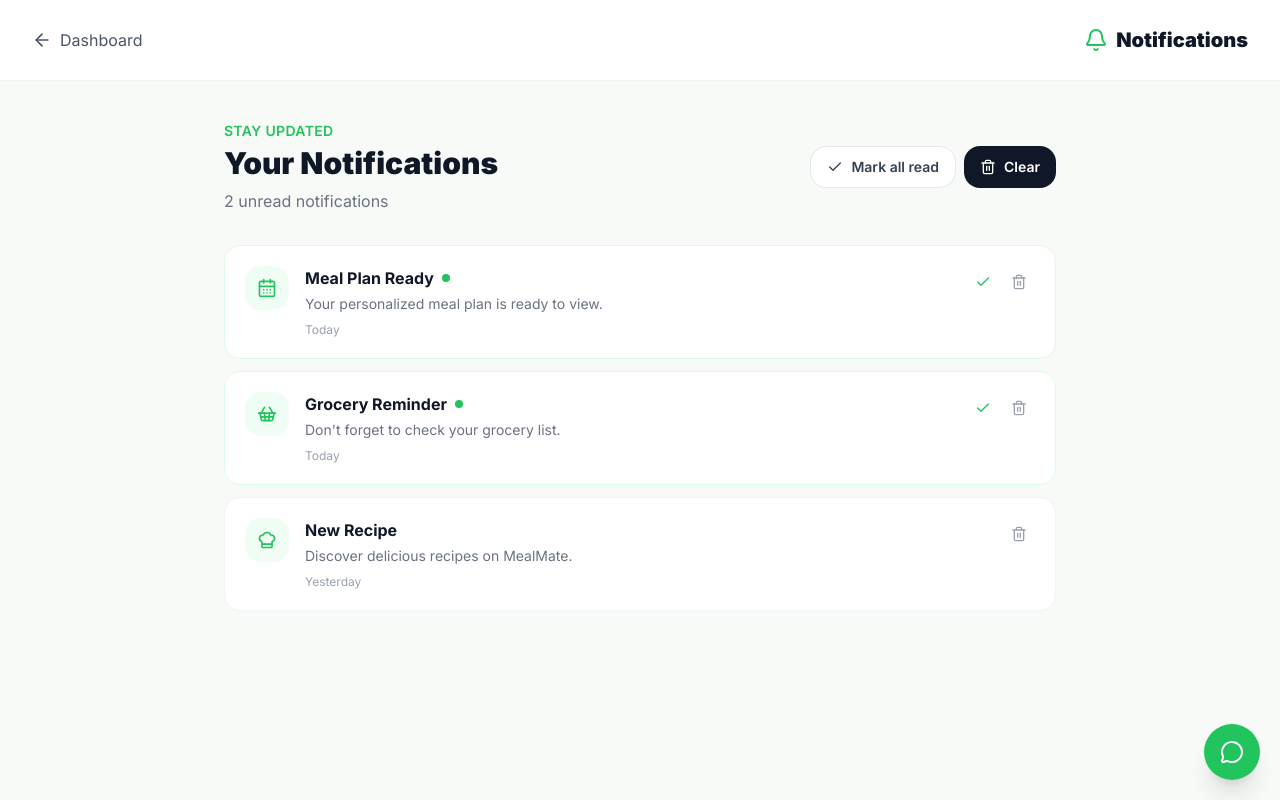
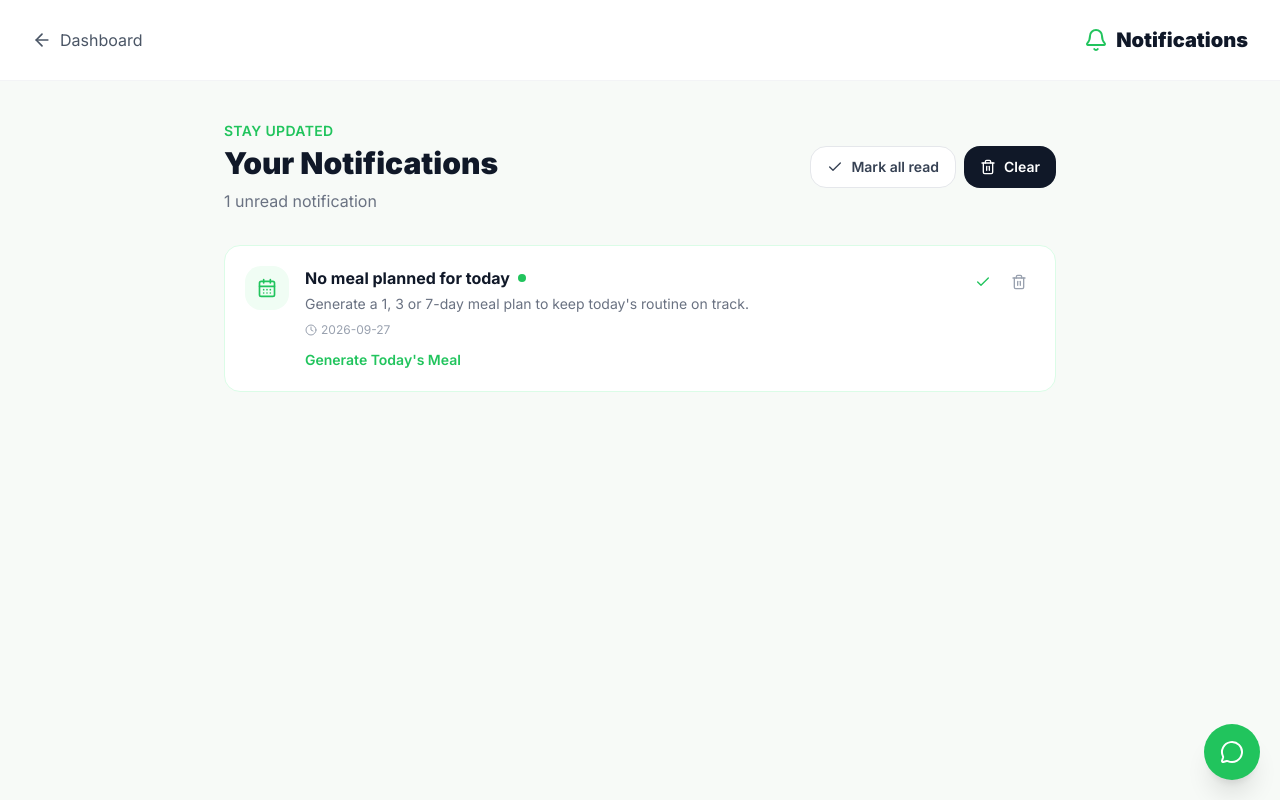
Before and after one commit to savani21/MealMate, a React (Vite) app in the folder frontend/: page /notifications in a window 1280 px wide. Built offline with nearby package versions, Linux system fonts and the light colour scheme.

Commit message:
Make notifications dynamic from today's meal plan

```diff
--- a/frontend/src/pages/Notifications.jsx
+++ b/frontend/src/pages/Notifications.jsx
@@ -1,4 +1,4 @@
-import { useEffect, useState } from "react";
+import { useEffect, useMemo, useState } from "react";
 import { useLocation } from "wouter";
 import { useAuth } from "@/context/AuthContext";
 import {
@@ -10,321 +10,266 @@ import {
   ShoppingBasket,
   ChefHat,
   Info,
+  Clock,
 } from "lucide-react";
+
+const MEAL_TIMES = {
+  breakfast: { label: "Breakfast", time: "8:00 AM", minutes: 480 },
+  lunch: { label: "Lunch", time: "1:00 PM", minutes: 780 },
+  snack: { label: "Snack", time: "4:00 PM", minutes: 960 },
+  dinner: { label: "Dinner", time: "7:00 PM", minutes: 1140 },
+};
+
+const mealOrder = ["breakfast", "lunch", "snack", "dinner"];
+
+function localDateKey(date = new Date()) {
+  const year = date.getFullYear();
+  const month = String(date.getMonth() + 1).padStart(2, "0");
+  const day = String(date.getDate()).padStart(2, "0");
+  return `${year}-${month}-${day}`;
+}
+
+function getPlanDayForToday(plan, now = new Date()) {
+  if (!plan?.createdAt || !Array.isArray(plan.meals)) return null;
+
+  const start = new Date(plan.createdAt);
+  const today = new Date(now.getFullYear(), now.getMonth(), now.getDate());
+  const startDay = new Date(start.getFullYear(), start.getMonth(), start.getDate());
+  const difference = Math.floor((today - startDay) / 86400000);
+
+  if (difference < 0 || difference >= Number(plan.duration)) return null;
+  return plan.meals[difference] || null;
+}
+
+function getMealStatus(mealKey, now = new Date()) {
+  const currentMinutes = now.getHours() * 60 + now.getMinutes();
+  const start = MEAL_TIMES[mealKey].minutes;
+  const nextIndex = mealOrder.indexOf(mealKey) + 1;
+  const nextMeal = mealOrder[nextIndex];
+  const end = nextMeal ? MEAL_TIMES[nextMeal].minutes : 22 * 60;
+
+  if (currentMinutes >= start && currentMinutes < end) return "current";
+  if (currentMinutes < start) return "upcoming";
+  return "past";
+}
 
 export default function Notifications() {
   const [, setLocation] = useLocation();
   const { user } = useAuth();
+  const [notifications, setNotifications] = useState([]);
+  const [mealPlans, setMealPlans] = useState([]);
+  const [now, setNow] = useState(new Date());
+  const [loading, setLoading] = useState(true);
 
-  const notificationStorageKey = `mealMateNotifications:${
-    user?._id || user?.email || "guest"
-  }`;
+  const notificationStorageKey = `mealMateNotifications:${user?._id || user?.email || "guest"}`;
 
-  const defaultNotifications = [
-    {
-      id: 1,
-      type: "meal",
-      title: "Meal Plan Ready",
-      message: "Your personalized meal plan is ready to view.",
-      time: "Today",
-      read: false,
-    },
-    {
-      id: 2,
-      type: "grocery",
-      title: "Grocery Reminder",
-      message: "Don't forget to check your grocery list.",
-      time: "Today",
-      read: false,
-    },
-    {
-      id: 3,
-      type: "recipe",
-      title: "New Recipe",
-      message: "Discover delicious recipes on MealMate.",
-      time: "Yesterday",
-      read: true,
-    },
-  ];
+  useEffect(() => {
+    const timer = setInterval(() => setNow(new Date()), 30000);
+    return () => clearInterval(timer);
+  }, []);
 
-  const [notifications, setNotifications] = useState(() => {
+  useEffect(() => {
+    const loadData = async () => {
+      try {
+        const token = localStorage.getItem("token");
+        if (!token) return;
+
+        const response = await fetch("http://localhost:5000/api/meal-plans", {
+          headers: { Authorization: `Bearer ${token}` },
+        });
+
+        if (!response.ok) throw new Error("Failed to load meal plans");
+        const data = await response.json();
+        setMealPlans(data.mealPlans || []);
+      } catch (error) {
+        console.error("Notification data error:", error);
+      } finally {
+        setLoading(false);
+      }
+    };
+
+    loadData();
+  }, [user]);
+
+  const todayPlan = useMemo(() => {
+    return mealPlans
+      .filter((plan) => !plan.isArchived && getPlanDayForToday(plan, now))
+      .sort((a, b) => new Date(b.createdAt) - new Date(a.createdAt))[0] || null;
+  }, [mealPlans, now]);
+
+  const todayMeals = useMemo(() => getPlanDayForToday(todayPlan, now), [todayPlan, now]);
+
+  useEffect(() => {
+    if (loading) return;
+
+    let stored = [];
     try {
-      const stored = localStorage.getItem(notificationStorageKey);
-
-      if (stored) {
-        const parsed = JSON.parse(stored);
-
-        if (Array.isArray(parsed)) {
-          return parsed;
-        }
-      }
+      const parsed = JSON.parse(localStorage.getItem(notificationStorageKey) || "[]");
+      stored = Array.isArray(parsed) ? parsed : [];
     } catch (error) {
-      console.error("Failed to load notifications:", error);
+      console.error("Failed to read notifications:", error);
     }
 
-    return defaultNotifications;
-  });
+    const todayKey = localDateKey(now);
+    const dynamic = [];
+
+    if (todayPlan && todayMeals) {
+      const currentOrUpcoming = mealOrder.find((mealKey) => {
+        const status = getMealStatus(mealKey, now);
+        return status === "current" || status === "upcoming";
+      });
+
+      if (currentOrUpcoming) {
+        const info = MEAL_TIMES[currentOrUpcoming];
+        const status = getMealStatus(currentOrUpcoming, now);
+        dynamic.push({
+          id: `today-${todayPlan._id}-${todayKey}-${currentOrUpcoming}`,
+          type: "meal",
+          title: status === "current" ? `${info.label} time` : `${info.label} is coming up`,
+          message: `${todayMeals[currentOrUpcoming] || "Your planned meal"} is scheduled for ${info.time}.`,
+          time: info.time,
+          read: false,
+          dynamic: true,
+        });
+      }
+
+      dynamic.push({
+        id: `plan-${todayPlan._id}-${todayKey}`,
+        type: "meal",
+        title: "Today's meal plan",
+        message: `Day ${todayPlan.meals.indexOf(todayMeals) + 1} of your ${todayPlan.duration}-day plan is ready.`,
+        time: todayKey,
+        read: false,
+        dynamic: true,
+      });
+    } else {
+      dynamic.push({
+        id: `no-plan-${todayKey}`,
+        type: "meal",
+        title: "No meal planned for today",
+        message: "Generate a 1, 3 or 7-day meal plan to keep today's routine on track.",
+        time: todayKey,
+        read: false,
+        dynamic: true,
+        action: "generate",
+      });
+    }
+
+    const dynamicIds = new Set(dynamic.map((item) => item.id));
+    const retainedStored = stored.filter((item) => !item.dynamic || dynamicIds.has(item.id));
+    const merged = dynamic.map((item) => {
+      const existing = retainedStored.find((storedItem) => storedItem.id === item.id);
+      return existing ? { ...item, read: existing.read } : item;
+    });
+
+    const otherStored = retainedStored.filter((item) => !dynamicIds.has(item.id));
+    setNotifications([...merged, ...otherStored]);
+  }, [loading, todayPlan, todayMeals, now, notificationStorageKey]);
 
   useEffect(() => {
-    localStorage.setItem(
-      notificationStorageKey,
-      JSON.stringify(notifications)
-    );
-  }, [notificationStorageKey, notifications]);
+    if (!loading) {
+      localStorage.setItem(notificationStorageKey, JSON.stringify(notifications));
+    }
+  }, [notifications, loading, notificationStorageKey]);
 
   const markAsRead = (id) => {
-    setNotifications((prev) =>
-      prev.map((notification) =>
-        notification.id === id
-          ? { ...notification, read: true }
-          : notification
-      )
-    );
+    setNotifications((prev) => prev.map((item) => item.id === id ? { ...item, read: true } : item));
   };
 
   const markAllAsRead = () => {
-    setNotifications((prev) =>
-      prev.map((notification) => ({
-        ...notification,
-        read: true,
-      }))
-    );
+    setNotifications((prev) => prev.map((item) => ({ ...item, read: true })));
   };
 
   const deleteNotification = (id) => {
-    setNotifications((prev) =>
-      prev.filter((notification) => notification.id !== id)
-    );
+    setNotifications((prev) => prev.filter((item) => item.id !== id));
   };
 
-  const clearAll = () => {
-    setNotifications([]);
-  };
+  const clearAll = () => setNotifications([]);
 
   const getIcon = (type) => {
-    if (type === "meal") {
-      return <CalendarDays className="w-5 h-5 text-primary" />;
-    }
-
-    if (type === "grocery") {
-      return <ShoppingBasket className="w-5 h-5 text-primary" />;
-    }
-
-    if (type === "recipe") {
-      return <ChefHat className="w-5 h-5 text-primary" />;
-    }
-
+    if (type === "meal") return <CalendarDays className="w-5 h-5 text-primary" />;
+    if (type === "grocery") return <ShoppingBasket className="w-5 h-5 text-primary" />;
+    if (type === "recipe") return <ChefHat className="w-5 h-5 text-primary" />;
     return <Info className="w-5 h-5 text-primary" />;
   };
 
-  const unreadCount = notifications.filter(
-    (notification) => !notification.read
-  ).length;
+  const unreadCount = notifications.filter((item) => !item.read).length;
 
   return (
     <div className="min-h-screen bg-[#f7faf7]">
-
-      {/* HEADER */}
       <header className="bg-white border-b border-gray-100">
-
         <div className="w-full px-4 sm:px-6 lg:px-8">
-
           <div className="h-20 flex items-center justify-between">
-
-            <button
-              onClick={() => setLocation("/dashboard")}
-              className="flex items-center gap-2 text-gray-600 hover:text-primary transition"
-            >
-              <ArrowLeft className="w-5 h-5" />
-              Dashboard
+            <button onClick={() => setLocation("/dashboard")} className="flex items-center gap-2 text-gray-600 hover:text-primary transition">
+              <ArrowLeft className="w-5 h-5" /> Dashboard
             </button>
-
             <div className="flex items-center gap-2">
-
               <Bell className="w-6 h-6 text-primary" />
-
-              <span className="text-xl font-black text-gray-900">
-                Notifications
-              </span>
-
+              <span className="text-xl font-black text-gray-900">Notifications</span>
             </div>
-
           </div>
-
         </div>
-
       </header>
 
-
-      {/* MAIN */}
       <main className="max-w-4xl mx-auto px-4 sm:px-6 lg:px-8 py-10">
-
-        {/* TITLE */}
         <div className="flex flex-col sm:flex-row sm:items-center sm:justify-between gap-4 mb-8">
-
           <div>
-
-            <p className="text-primary text-sm font-semibold uppercase tracking-wide">
-              Stay Updated
+            <p className="text-primary text-sm font-semibold uppercase tracking-wide">Stay Updated</p>
+            <h1 className="text-3xl font-black text-gray-900 mt-1">Your Notifications</h1>
+            <p className="text-gray-500 mt-2">
+              {unreadCount > 0 ? `${unreadCount} unread notification${unreadCount > 1 ? "s" : ""}` : "You're all caught up."}
             </p>
-
-            <h1 className="text-3xl font-black text-gray-900 mt-1">
-              Your Notifications
-            </h1>
-
-            <p className="text-gray-500 mt-2">
-              {unreadCount > 0
-                ? `${unreadCount} unread notification${
-                    unreadCount > 1 ? "s" : ""
-                  }`
-                : "You're all caught up."}
-            </p>
-
           </div>
-
 
           {notifications.length > 0 && (
             <div className="flex gap-2">
-
-              <button
-                onClick={markAllAsRead}
-                className="flex items-center gap-2 px-4 py-2.5 rounded-xl bg-white border border-gray-200 text-sm font-semibold text-gray-700 hover:bg-gray-50"
-              >
-                <Check className="w-4 h-4" />
-                Mark all read
+              <button onClick={markAllAsRead} className="flex items-center gap-2 px-4 py-2.5 rounded-xl bg-white border border-gray-200 text-sm font-semibold text-gray-700 hover:bg-gray-50">
+                <Check className="w-4 h-4" /> Mark all read
               </button>
-
-              <button
-                onClick={clearAll}
-                className="flex items-center gap-2 px-4 py-2.5 rounded-xl bg-gray-900 text-white text-sm font-semibold hover:bg-gray-800"
-              >
-                <Trash2 className="w-4 h-4" />
-                Clear
+              <button onClick={clearAll} className="flex items-center gap-2 px-4 py-2.5 rounded-xl bg-gray-900 text-white text-sm font-semibold hover:bg-gray-800">
+                <Trash2 className="w-4 h-4" /> Clear
               </button>
-
             </div>
           )}
-
         </div>
 
-
-        {/* NOTIFICATIONS */}
         {notifications.length === 0 ? (
-
           <div className="bg-white rounded-3xl border border-gray-100 p-12 text-center">
-
-            <div className="w-16 h-16 mx-auto rounded-2xl bg-green-50 flex items-center justify-center">
-
-              <Bell className="w-8 h-8 text-primary" />
-
-            </div>
-
-            <h2 className="text-xl font-bold text-gray-900 mt-5">
-              No notifications
-            </h2>
-
-            <p className="text-gray-500 mt-2">
-              You're all caught up!
-            </p>
-
+            <div className="w-16 h-16 mx-auto rounded-2xl bg-green-50 flex items-center justify-center"><Bell className="w-8 h-8 text-primary" /></div>
+            <h2 className="text-xl font-bold text-gray-900 mt-5">No notifications</h2>
+            <p className="text-gray-500 mt-2">You're all caught up!</p>
           </div>
-
         ) : (
-
           <div className="space-y-3">
-
             {notifications.map((notification) => (
-
-              <div
-                key={notification.id}
-                className={`bg-white rounded-2xl border p-5 transition ${
-                  notification.read
-                    ? "border-gray-100"
-                    : "border-green-100 bg-green-50/30"
-                }`}
-              >
-
+              <div key={notification.id} className={`bg-white rounded-2xl border p-5 transition ${notification.read ? "border-gray-100" : "border-green-100 bg-green-50/30"}`}>
                 <div className="flex items-start gap-4">
-
-                  {/* ICON */}
-                  <div className="w-11 h-11 shrink-0 rounded-xl bg-green-50 flex items-center justify-center">
-                    {getIcon(notification.type)}
+                  <div className="w-11 h-11 shrink-0 rounded-xl bg-green-50 flex items-center justify-center">{getIcon(notification.type)}</div>
+                  <div className="flex-1 min-w-0">
+                    <div className="flex items-start justify-between gap-3">
+                      <div>
+                        <div className="flex items-center gap-2">
+                          <h3 className="font-bold text-gray-900">{notification.title}</h3>
+                          {!notification.read && <span className="w-2 h-2 rounded-full bg-primary" />}
+                        </div>
+                        <p className="text-sm text-gray-500 mt-1">{notification.message}</p>
+                        <p className="text-xs text-gray-400 mt-2 flex items-center gap-1"><Clock className="w-3 h-3" /> {notification.time}</p>
+                        {notification.action === "generate" && (
+                          <button onClick={() => setLocation("/meal-planner")} className="mt-3 text-sm font-semibold text-primary hover:underline">Generate Today's Meal</button>
+                        )}
+                      </div>
+                      <div className="flex items-center gap-1">
+                        {!notification.read && <button onClick={() => markAsRead(notification.id)} className="p-2 rounded-lg hover:bg-green-50" title="Mark as read"><Check className="w-4 h-4 text-primary" /></button>}
+                        <button onClick={() => deleteNotification(notification.id)} className="p-2 rounded-lg hover:bg-red-50" title="Delete"><Trash2 className="w-4 h-4 text-gray-400 hover:text-red-500" /></button>
+                      </div>
+                    </div>
                   </div>
-
-
-                  {/* CONTENT */}
-                  <div className="flex-1 min-w-0">
-
-                    <div className="flex items-start justify-between gap-3">
-
-                      <div>
-
-                        <div className="flex items-center gap-2">
-
-                          <h3 className="font-bold text-gray-900">
-                            {notification.title}
-                          </h3>
-
-                          {!notification.read && (
-                            <span className="w-2 h-2 rounded-full bg-primary" />
-                          )}
-
-                        </div>
-
-                        <p className="text-sm text-gray-500 mt-1">
-                          {notification.message}
-                        </p>
-
-                        <p className="text-xs text-gray-400 mt-2">
-                          {notification.time}
-                        </p>
-
-                      </div>
-
-
-                      {/* ACTIONS */}
-                      <div className="flex items-center gap-1">
-
-                        {!notification.read && (
-                          <button
-                            onClick={() =>
-                              markAsRead(notification.id)
-                            }
-                            className="p-2 rounded-lg hover:bg-green-50"
-                            title="Mark as read"
-                          >
-                            <Check className="w-4 h-4 text-primary" />
-                          </button>
-                        )}
-
-                        <button
-                          onClick={() =>
-                            deleteNotification(notification.id)
-                          }
-                          className="p-2 rounded-lg hover:bg-red-50"
-                          title="Delete"
-                        >
-                          <Trash2 className="w-4 h-4 text-gray-400 hover:text-red-500" />
-                        </button>
-
-                      </div>
-
-                    </div>
-
-                  </div>
-
                 </div>
-
               </div>
-
             ))}
-
           </div>
-
         )}
-
       </main>
-
     </div>
   );
 }
```
